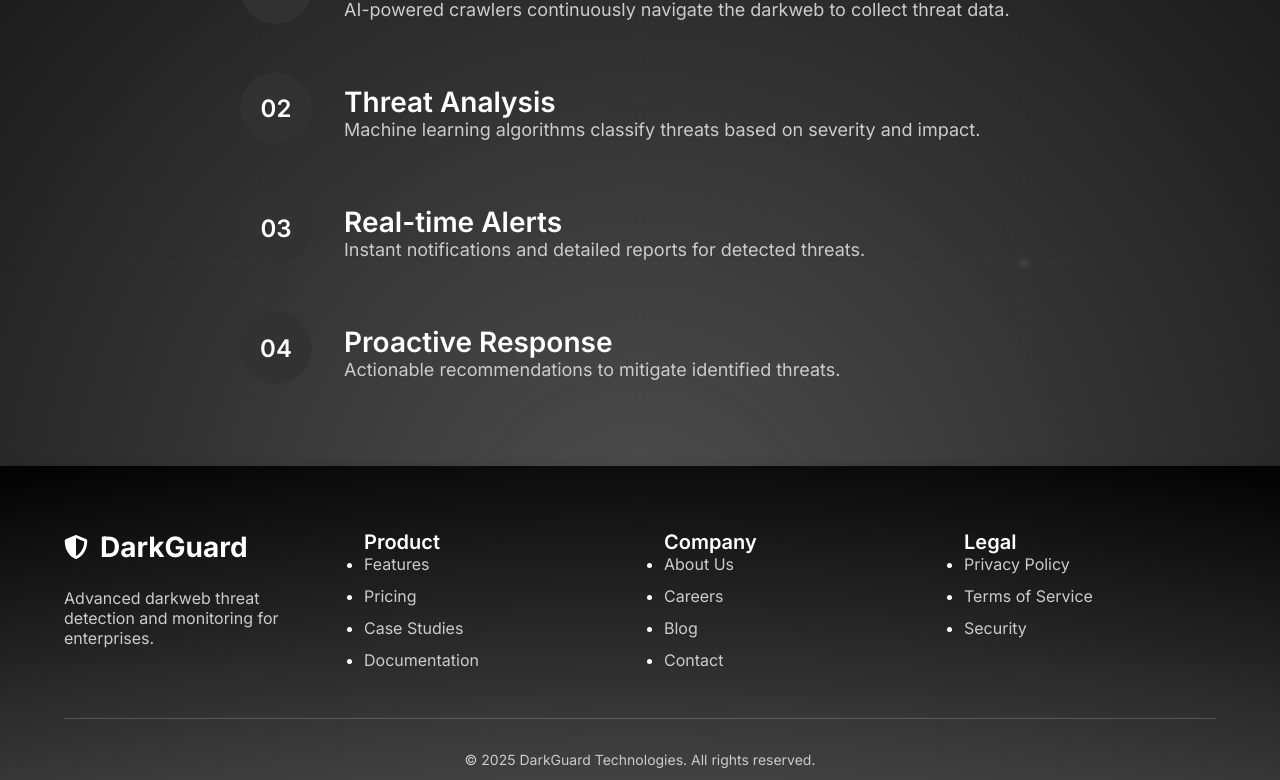
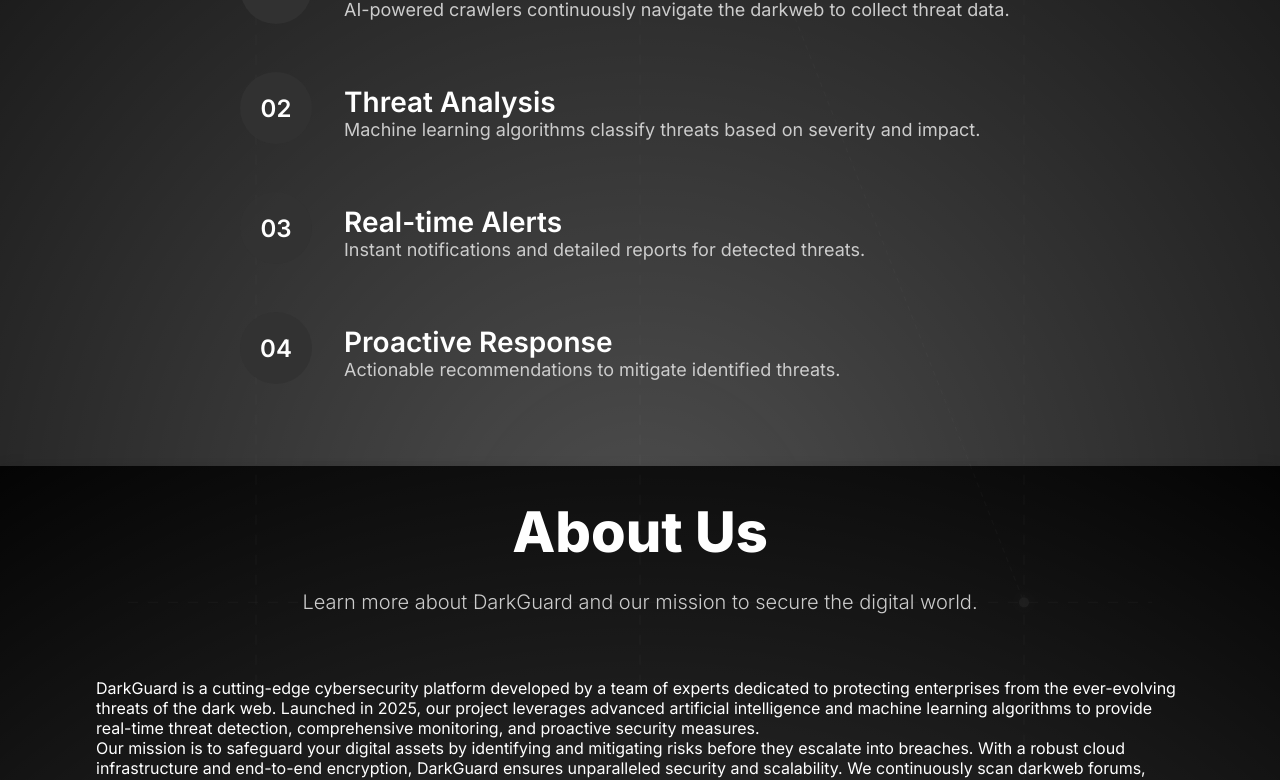
Before and after one commit to Gsish/-Tech_Aarvya-_AB2_PS6, a React (Create React App) app in the folder darkweb-detection/: page / in a window 1280 px wide. Shown: the part 2012-2792 px from the top of the page. Built offline with nearby package versions, Linux system fonts and the light colour scheme; the HTML template or start-up script is replaced by a standard one.

Commit message:
Inhance the structure of website

```diff
--- a/darkweb-detection/src/components/DarkwebDetection.js
+++ b/darkweb-detection/src/components/DarkwebDetection.js
@@ -65,6 +65,7 @@
               <div className="nav-links">
                 <NavLink href="#features">Features</NavLink>
                 <NavLink href="#how-it-works">How It Works</NavLink>
+                <NavLink href="#about-us">About Us</NavLink>
               </div>
               <div className="nav-buttons">
                 <button className="login-btn">Login</button>
@@ -172,6 +173,28 @@
           </div>
         </section>
 
+        <section id="about-us" className="about-us-section highlighted-component about-us-component">
+          <div className="section-content">
+            <div className="section-header">
+              <h2 className="section-title">About Us</h2>
+              <p className="section-description">
+                Learn more about DarkGuard and our mission to secure the digital world.
+              </p>
+            </div>
+            <div className="about-us-content">
+              <p>
+                DarkGuard is a cutting-edge cybersecurity platform developed by a team of experts dedicated to protecting enterprises from the ever-evolving threats of the dark web. Launched in 2025, our project leverages advanced artificial intelligence and machine learning algorithms to provide real-time threat detection, comprehensive monitoring, and proactive security measures.
+              </p>
+              <p>
+                Our mission is to safeguard your digital assets by identifying and mitigating risks before they escalate into breaches. With a robust cloud infrastructure and end-to-end encryption, DarkGuard ensures unparalleled security and scalability. We continuously scan darkweb forums, marketplaces, and hidden networks to deliver actionable threat intelligence and custom alerts tailored to your organization's needs.
+              </p>
+              <p>
+                Backed by years of research and a passion for innovation, DarkGuard stands at the forefront of cybersecurity, empowering businesses to stay ahead of cybercriminals. Our team comprises industry veterans, data scientists, and security analysts committed to excellence and customer success.
+              </p>
+            </div>
+          </div>
+        </section>
+
         <footer className="footer highlighted-component footer-component">
           <div className="footer-content">
             <div className="footer-grid">
```
